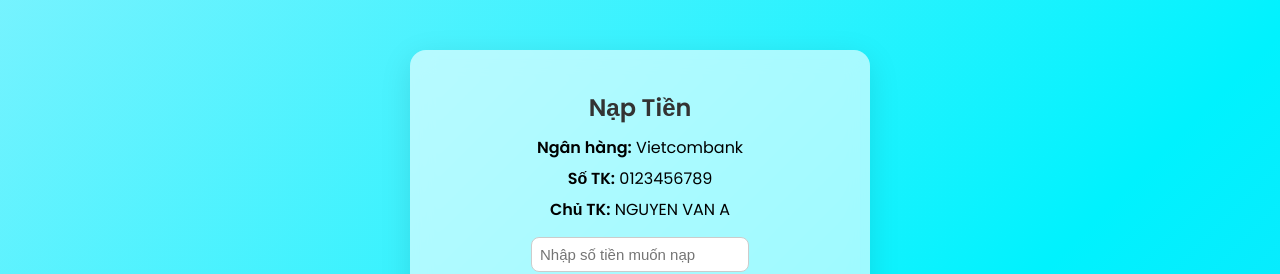
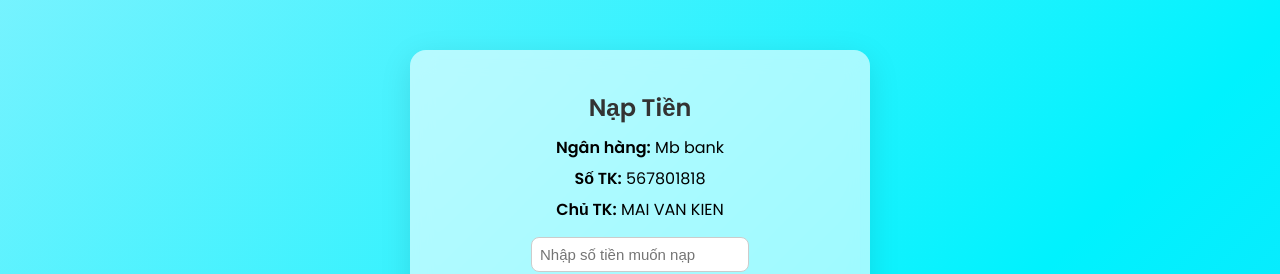
Before and after one commit to mkien07/kien-app, a website: page nap.html in a window 1280 px wide. Shown: the top 274 px of the page. Drawn offline with Linux system fonts and the light colour scheme; no server answers.

```diff
--- a/nap.html
+++ b/nap.html
@@ -61,9 +61,9 @@
   <div class="container">
     <h2>Nạp Tiền</h2>
     <div class="bank-info">
-      <p><b>Ngân hàng:</b> Vietcombank</p>
-      <p><b>Số TK:</b> 0123456789</p>
-      <p><b>Chủ TK:</b> NGUYEN VAN A</p>
+      <p><b>Ngân hàng:</b> Mb bank</p>
+      <p><b>Số TK:</b> 567801818</p>
+      <p><b>Chủ TK:</b> MAI VAN KIEN</p>
     </div>
 
     <div class="input-box">
```
